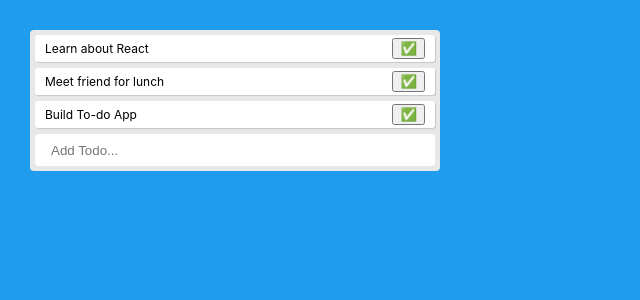
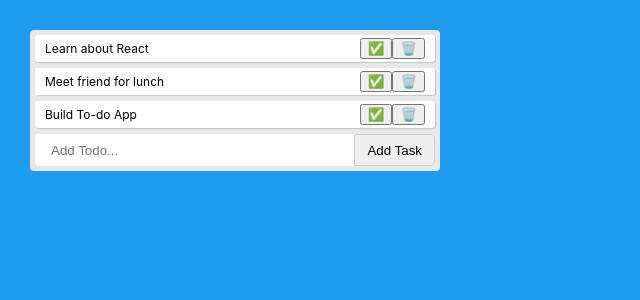
Before and after one commit to thepedroferrari/typescript-hooks-to-do, a React (Create React App) app: page / in a window 1280 px wide. Shown: the top 300 px of the page, without its empty margins (0-640 px from the left). Built offline with nearby package versions, Linux system fonts and the light colour scheme.

Commit message:
Add delete and Form submit button

```diff
--- a/src/App.css
+++ b/src/App.css
@@ -23,6 +23,10 @@
   justify-content: space-between;
 }
 
+form {
+  position: relative;
+}
+
 .input {
   width: 100%;
   box-sizing: border-box;
@@ -32,3 +36,16 @@
   padding: 1rem;
   height: 2.25em;
 }
+
+.submit {
+  position: absolute;
+  right: 0;
+  height: 100%;
+  border-radius: 0 4px 4px 0;
+  border: 1px solid #ccc;
+  padding: 0 0.75rem;
+}
+
+.submit:hover {
+  background: lightgreen;
+}
--- a/src/App.tsx
+++ b/src/App.tsx
@@ -11,9 +11,10 @@ interface ITodoComponent {
   todo: ITodos
   index: number
   completeTodo: (i: number) => void
+  removeTodo: (i: number) => void
 }
 
-function Todo({ todo, index, completeTodo }: ITodoComponent) {
+function Todo({ todo, index, completeTodo, removeTodo }: ITodoComponent) {
   return (
     <div
       style={{ textDecoration: todo.isCompleted ? 'line-through' : 'none' }}
@@ -24,6 +25,8 @@ function Todo({ todo, index, completeTodo }: ITodoComponent) {
         <button onClick={() => completeTodo(index)}>
           {todo.isCompleted ? '❎' : '✅'}
         </button>
+
+        <button onClick={() => removeTodo(index)}>🗑️</button>
       </div>
     </div>
   )
@@ -50,6 +53,9 @@ const TodoForm = ({ addTodo }: any): any => {
         placeholder="Add Todo..."
         onChange={e => setValue(e.target.value)}
       />
+      <button type="submit" className="submit">
+        Add Task
+      </button>
     </form>
   )
 }
@@ -81,6 +87,12 @@ function App() {
     setTodos(newTodos)
   }
 
+  const removeTodo = (index: number): void => {
+    const newTodos = [...todos]
+    newTodos.splice(index, 1)
+    setTodos(newTodos)
+  }
+
   return (
     <div className="app">
       <div className="todo-list">
@@ -90,6 +102,7 @@ function App() {
             index={index}
             todo={todo}
             completeTodo={completeTodo}
+            removeTodo={removeTodo}
           />
         ))}
         <TodoForm addTodo={addTodo} />
```
